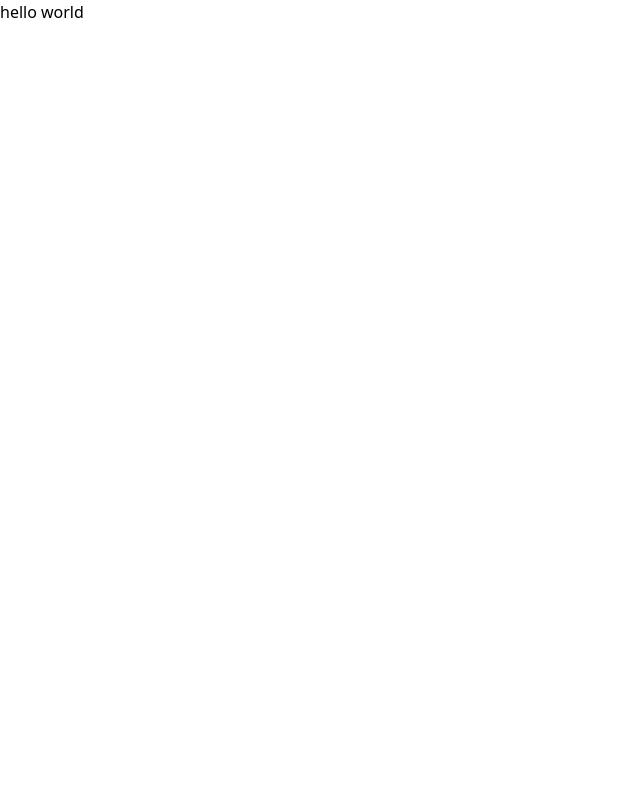
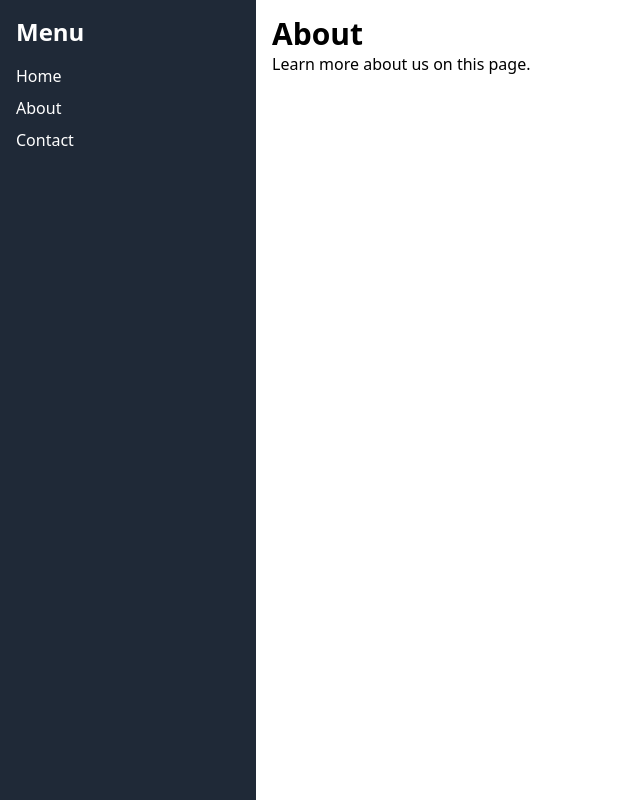
Before and after one commit to MethanBlun/ReactShities, a React (Vite) app: page /about in a window 1280 px wide. Shown: the whole page, without its empty margins (0-640 px from the left). Built offline with nearby package versions, Linux system fonts and the light colour scheme.

Commit message:
everything works

```diff
--- /dev/null
+++ b/src/components/About.jsx
@@ -0,0 +1,9 @@
+
+export default function About() {
+  return (
+    <div className="p-4">
+      <h1 className="text-3xl font-bold">About</h1>
+      <p>Learn more about us on this page.</p>
+    </div>
+  );
+}
--- /dev/null
+++ b/src/components/Contact.jsx
@@ -0,0 +1,9 @@
+
+export default function Contact() {
+  return (
+    <div className="p-4">
+      <h1 className="text-3xl font-bold">Contact</h1>
+      <p>Get in touch with us!</p>
+    </div>
+  );
+}
--- /dev/null
+++ b/src/components/Drawer.jsx
@@ -0,0 +1,20 @@
+import { Link } from 'react-router-dom';
+
+export default function Drawer() {
+  return (
+    <div className="h-full bg-gray-800 text-white w-64 p-4">
+      <h2 className="text-2xl font-bold mb-4">Menu</h2>
+      <ul>
+        <li className="mb-2">
+          <Link to="/" className="hover:text-gray-400">Home</Link>
+        </li>
+        <li className="mb-2">
+          <Link to="/about" className="hover:text-gray-400">About</Link>
+        </li>
+        <li className="mb-2">
+          <Link to="/contact" className="hover:text-gray-400">Contact</Link>
+        </li>
+      </ul>
+    </div>
+  );
+}
--- /dev/null
+++ b/src/components/Home.jsx
@@ -0,0 +1,9 @@
+
+export default function Home() {
+  return (
+    <div className="p-4">
+      <h1 className="text-3xl font-bold">Home</h1>
+      <p>Welcome to the Home page!</p>
+    </div>
+  );
+}
--- a/src/main.jsx
+++ b/src/main.jsx
@@ -1,17 +1,36 @@
-// main.jsx
-import React from 'react'
-import ReactDOM from 'react-dom/client'
-import './index.css'
-import App from './App.jsx'
-import { BrowserRouter as Router } from 'react-router-dom';
-
-
-import './index.css'
+import React from 'react';
+import ReactDOM from 'react-dom/client';
+import { createBrowserRouter, RouterProvider } from 'react-router-dom';
+import './index.css';
+import Root from './pages/Root';
+import About from './components/About';
+import Contact from './components/Contact';
+import ErrorPage from './pages/ErrorPage';
+import Home from './components/Home';
+const router = createBrowserRouter([
+  {
+    path: '/',
+    element: <Root />,
+    errorElement: <ErrorPage />,
+    children: [
+      {
+        index: true,
+        element: <Home/>,
+      },
+      {
+        path: 'about',
+        element: <About />,
+      },
+      {
+        path: 'contact',
+        element: <Contact />,
+      },
+    ],
+  },
+]);
 
 ReactDOM.createRoot(document.getElementById('root')).render(
   <React.StrictMode>
-    <Router>
-      <App />
-    </Router>
+    <RouterProvider router={router} />
   </React.StrictMode>
 );
--- /dev/null
+++ b/src/pages/ErrorPage.jsx
@@ -0,0 +1,16 @@
+import { useRouteError } from 'react-router-dom';
+
+export default function ErrorPage() {
+  const error = useRouteError();
+  console.error(error);
+
+  return (
+    <div className="p-4">
+      <h1 className="text-3xl font-bold">Oops!</h1>
+      <p>Sorry, an unexpected error has occurred.</p>
+      <p>
+        <i>{error.statusText || error.message}</i>
+      </p>
+    </div>
+  );
+}
--- /dev/null
+++ b/src/pages/Root.jsx
@@ -0,0 +1,12 @@
+import { Outlet } from 'react-router-dom';
+import Drawer from '../components/Drawer';
+export default function Root() {
+  return (
+    <div className="flex h-screen">
+      <Drawer />
+      <div className="flex-1">
+        <Outlet />
+      </div>
+    </div>
+  );
+}
```
